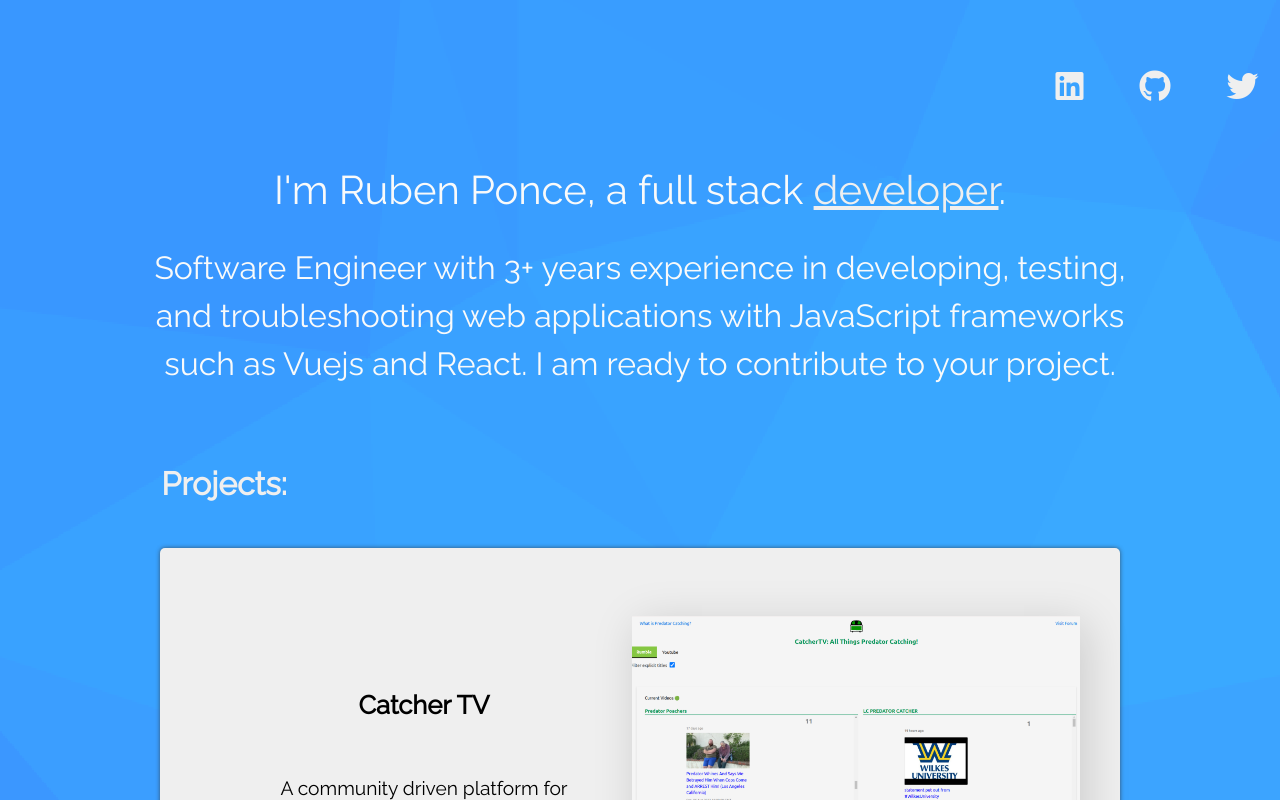
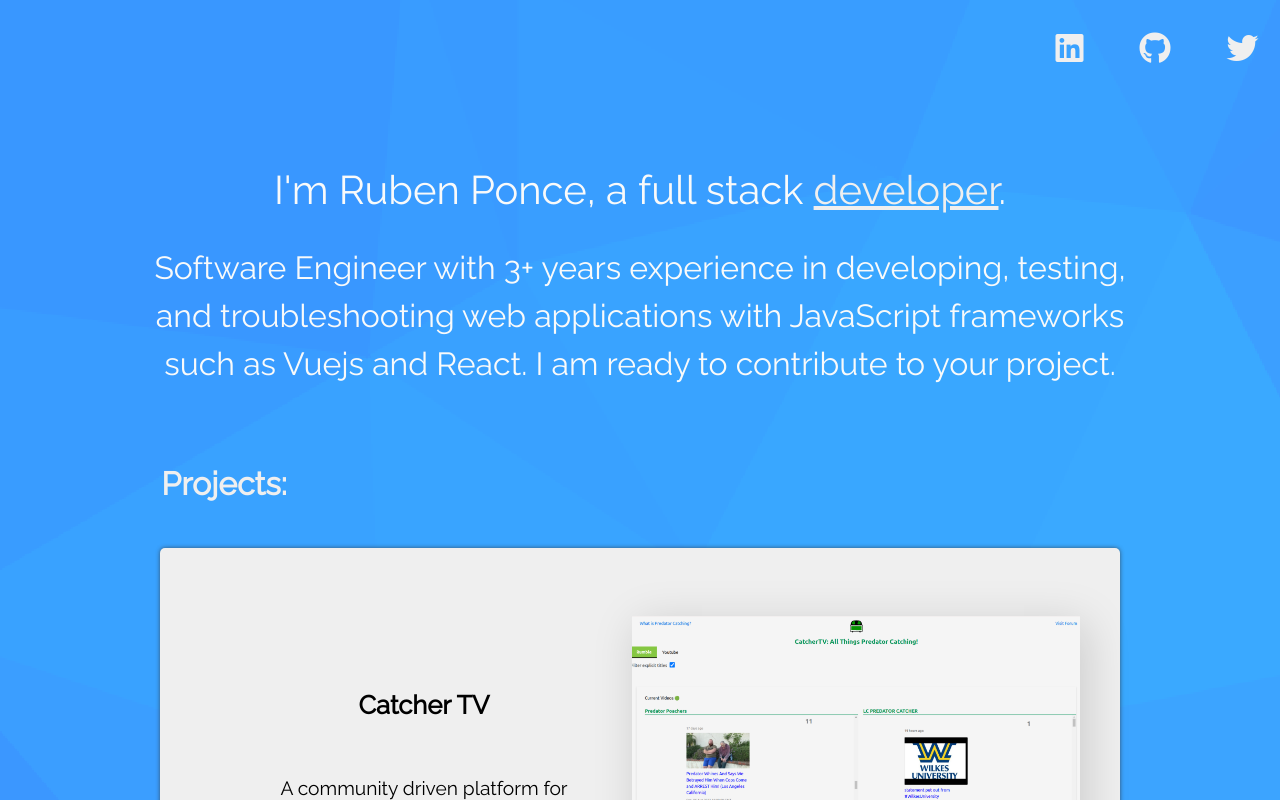
Before and after one commit to RubenPonce/react-portfolio, a React (Create React App) app: page / in a window 1280 px wide. Shown: the top 800 px of the page. Built offline with nearby package versions, Linux system fonts and the light colour scheme; some icons are missing; a web font is replaced by a local one.

Commit message:
Update App.css Header top bar

```diff
--- a/src/App.css
+++ b/src/App.css
@@ -27,11 +27,10 @@ html {
   background: none;
   width: 98%;
   position: fixed;
-  height: 76px;
   align-items: center;
   z-index: 2;
   top: 0;
-  padding: 3em 2em;
+  padding: 2em 2em;
 }
 .scroll-effect {
   animation-name: ScrollEffect;
```
